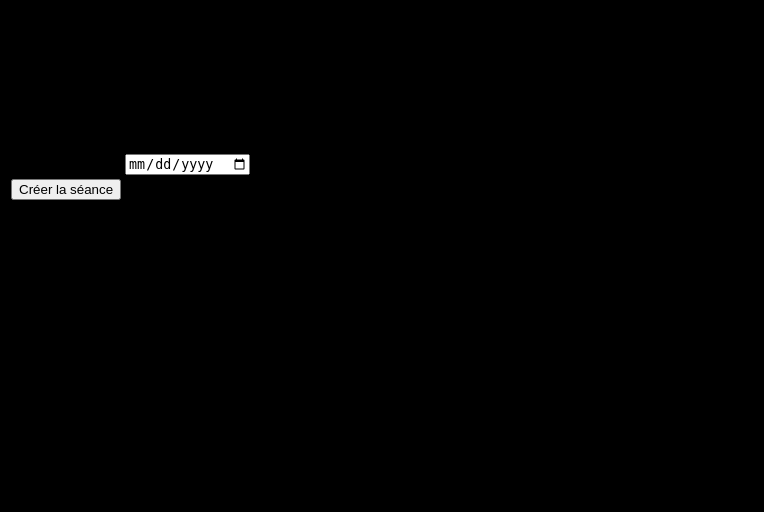
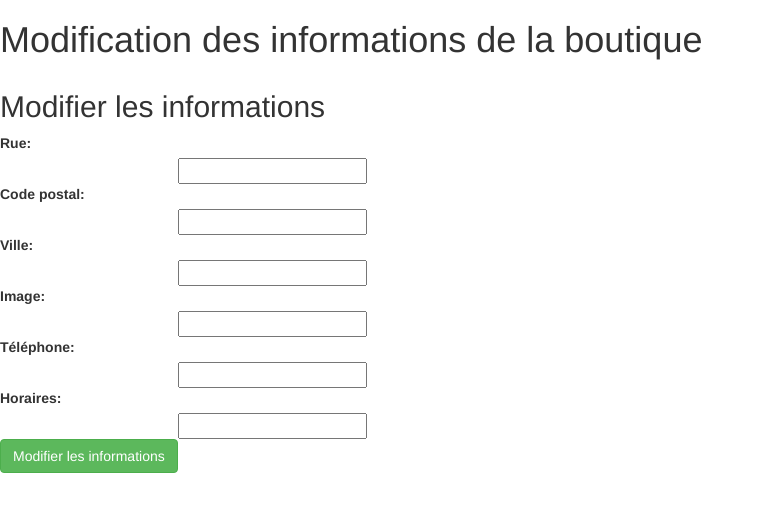
Before and after one commit to Marcel-Klasa/PPE-Geekzone-Web, a PHP site: page /Administration.php in a window 1280 px wide. Shown: the top 512 px of the page, without its empty margins (0-764 px from the left). Run offline with PHP 8.4, Linux system fonts and the light colour scheme; the visitor is signed in with stand-in values (Sample User, id 1); data that the repository does not hold is empty; some libraries are stand-ins or nearby versions.

Commit message:
Add files via upload

```diff
--- a/Administration.php
+++ b/Administration.php
@@ -3,11 +3,12 @@
 <head>
   <meta charset="utf-8">
   <title>Titre de la page</title>
-  <link rel="stylesheet" href="css.css">
+  <link rel="stylesheet" href="https://bootswatch.com/3/lumen/bootstrap.min.css" />
+  <!-- <link rel="stylesheet" href="css.css"> -->
   <script src="CreaSeanceCheck.js"></script>
 </head>
 <body>
-	<H1> Modification des  </H1>
+	<H1> Modification des informations de la boutique </H1>
 
 <?php
 
@@ -17,10 +18,9 @@
 		header('location: LoginEnter.php');
 	}
 
-    // Requète SQL du produit selectionné envoyé par a methode GET
     $con = mysqli_connect("localhost","root","root","Geekzone vitrine");
 
-    $produit = $_POST['cp'];
+    $cp = $_SESSION['cp'];
 
 	$Freq = "SELECT
                     rue,
@@ -28,9 +28,10 @@
                     ville,
                     image,
                     telephone,
-                    horaires
+                    horaires,
+                    id
             FROM boutique
-            WHERE ";
+            WHERE boutique.cp = '$cp'";
 
 	$Fresult = mysqli_query($con, $Freq);
 
@@ -46,23 +47,54 @@ echo "
 
 	<!-- Formulaire POST pour créer une séance -->
     <table>
-		<form id='action' action='CreaSeance.php' method='post'>
+		<form id='action' action='ValidAdmin.php?id=" . $row[6] . "' method='post'>
 			<tr>
 				<td colspan='2' class='bouton'>
-					<h2 class='Title'> Créer une séance </h2>
+					<h2 class='Title'> Modifier les informations </h2>
 				</td>
 			</tr>
 
 			<tr>
-				<td class='labeling'>
-					<label>Date: </label>
-				</td>
-				<td><input type ='date' name='date'/></td>
+				<td> <label>Rue: </td><td>  </label> </td>
 			</tr>
 			<tr>
-				<td>
-					<input class='button3D' type='submit' name='valid' value='Créer la séance'/>
-				</td>
+				<td></td><td> <input type ='text' name='rue' value='" . $row[0] . "'/> </td>
+			</tr>
+			<tr>
+				<td> <label>Code postal: </td><td>  </label> </td>
+			</tr>
+			<tr>
+				<td></td><td> <input type ='text' name='cp' value='" . $row[1] . "'/> </td>
+			</tr>
+			<tr>
+				<td> <label>Ville: </td><td>  </label> </td>
+			</tr>
+			<tr>
+				<td></td><td> <input type ='text' name='ville' value='" . $row[2] . "'/> </td>
+			</tr>
+			<tr>
+				<td> <label>Image: </td><td>  </label> </td>
+			</tr>
+			<tr>
+				<td></td><td> <input type ='text' name='image' value='" . $row[3] . "'/> </td>
+			</tr>
+			<tr>
+				<td> <label>Téléphone: </td><td>  </label> </td>
+			</tr>
+			<tr>
+				<td></td><td> <input type ='text' name='tel' value='" . $row[4] . "'/> </td>
+			</tr>
+			<tr>
+				<td> <label>Horaires: </td><td>  </label> </td>
+			</tr>
+			<tr>
+				<td></td><td> <input type ='text' name='horaires' value='" . $row[5] . "'/> </td>
+			</tr>
+
+			<tr>
+			<td>
+				<input class='btn btn-success' type='submit' name='valid' value='Modifier les informations'/>
+			</td>
 		</form>
 
 	</table>";
```
Also changed, not shown: Login.php (+4 -4 lines), ValidAdmin.php (added, +31 -0 lines).
